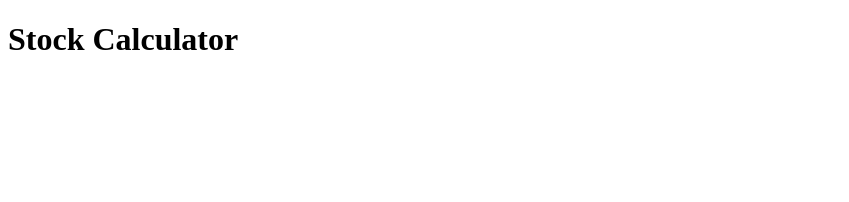
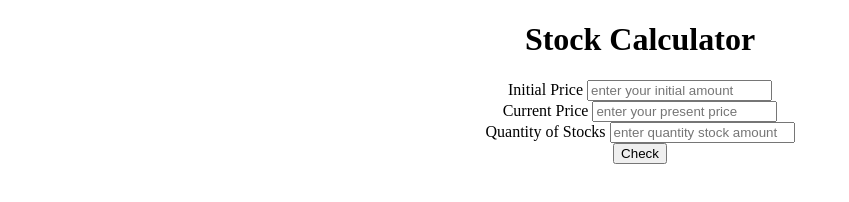
Before and after one commit to hriksinha1/Stock-purchase-profit-loss-app, a plain HTML site: page index.html in a window 1280 px wide. Shown: the whole page, without its empty margins (0-849 px from the left). Drawn offline with Linux system fonts and the light colour scheme.

Commit message:
initial commit after adding css

```diff
--- a/index.html
+++ b/index.html
@@ -4,9 +4,26 @@
     <meta charset="UTF-8">
     <meta name="viewport" content="width=device-width, initial-scale=1.0">
     <title>Document</title>
+    <link rel="stylesheet" href="style.css">
 </head>
 <body>
     <h1>Stock Calculator</h1>
 
+    <main>
+        <label for="">Initial Price
+        <input type="text" placeholder="enter your initial amount">
+        </label>
+
+        <label for="">Current Price
+        <input type="text" placeholder="enter your present price">
+        </label>
+
+        <label for="">Quantity of Stocks
+        <input type="text" placeholder="enter quantity stock amount">
+        </label>
+
+        <button>Check</button>
+    </main>
+
 </body>
 </html>
--- a/style.css
+++ b/style.css
@@ -0,0 +1,7 @@
+body {
+    text-align: center;
+}
+
+label {
+    display: block;
+}
```
